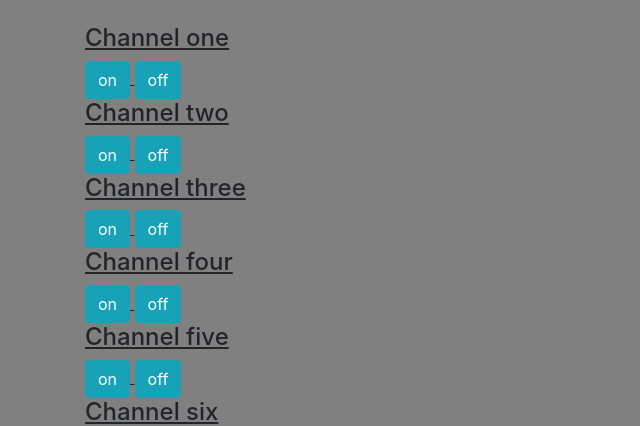
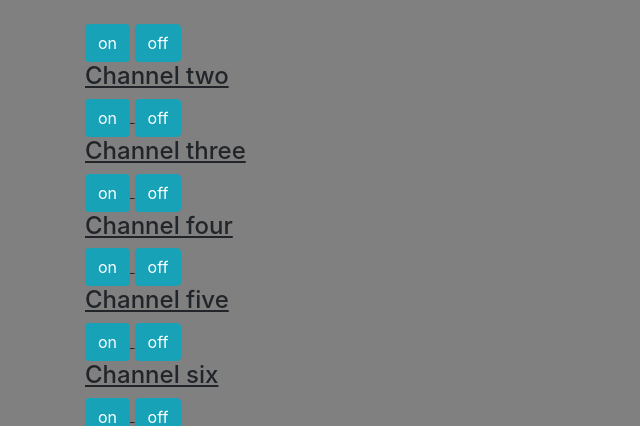
Before and after one commit to Vincent-Hattinga-Verschure/Flask-web-server, a Flask app: page /index in a window 1280 px wide; the page is wider, and only the part inside the window is pictured. Shown: the part 56-482 px from the top of that part, without its empty margins (0-640 px from the left). Run offline with Flask 2, Linux system fonts and the light colour scheme; some libraries are stand-ins or nearby versions.

Commit message:
Revert "GPIO Sample pi3 & piWZero"
This reverts commit 06ab1933fc7745087c1c0484e99bba977385464c.

```diff
--- a/templates/index.html
+++ b/templates/index.html
@@ -31,8 +31,9 @@
 
 <div class="container">
 
+	<!-- <h1>Channels Relay</h1><a href="" class="btn btn-info" class="logoutbtn"role="button">Logout</a>
 	<u>
-	<h4>Channel one</h4>
+	<h4>Channel one</h4> -->
 	<a href="/1on" class="btn btn-info" role="button">on</a>
 	<a href="/1off" class="btn btn-info" role="button">off</a>
 	</u>
```
Also changed, not shown: pi-gpio.jpg (deleted).
